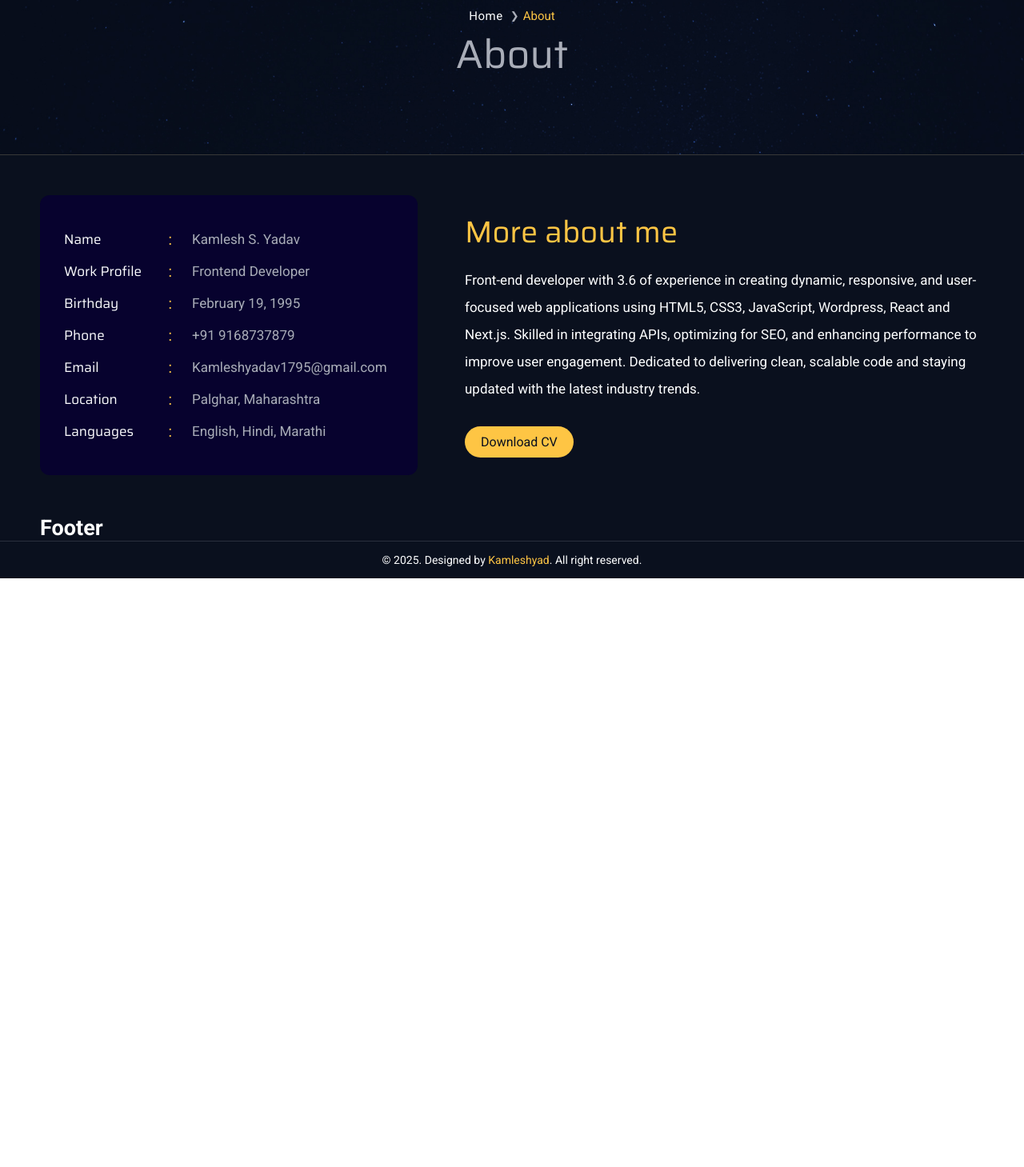
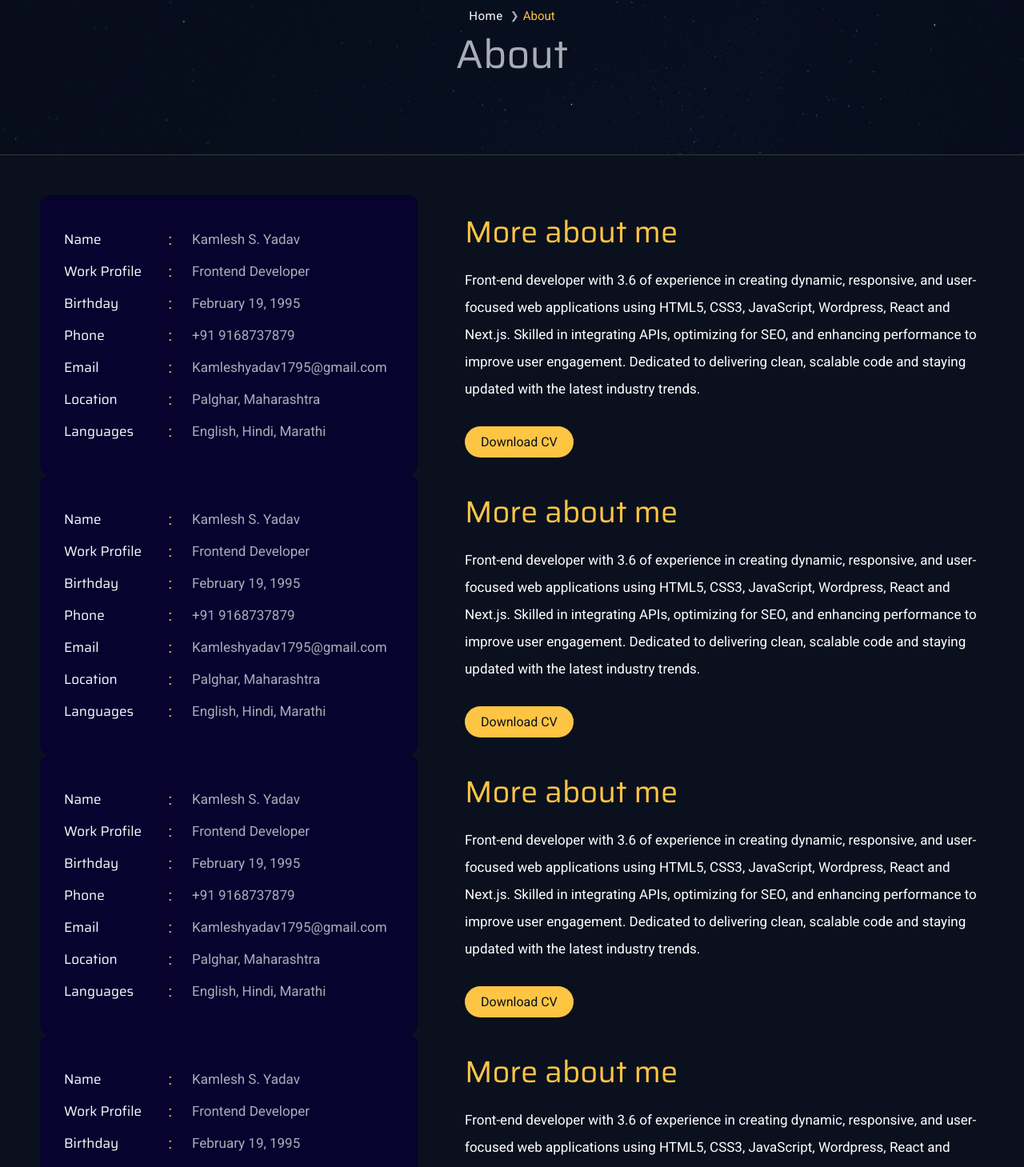
Before and after one commit to kamleshyad/next-portfolio, a Next.js app: page /about in a window 1280 px wide. Shown: the part 162-1621 px from the top of the page at 80% size. Before the commit the page ends 885 px from the top, so only its background shows below. Built offline with nearby package versions, Linux system fonts and the light colour scheme.

Commit message:
scroll issue solved

```diff
--- a/app/(pages)/about/page.jsx
+++ b/app/(pages)/about/page.jsx
@@ -8,6 +8,10 @@ export default function About() {
         <section className={styles.aboutsec} aria-labelledby='about-me'>
             <Container container="lg-">
                 <Aboutsec />
+                <Aboutsec />
+                <Aboutsec />
+                <Aboutsec />
+                <Aboutsec />
             </Container>
         </section>
     )
--- /dev/null
+++ b/app/(pages)/layout.js
@@ -0,0 +1,14 @@
+import { Header } from "../_components/organisms/header/Header";
+import { Footer } from "../_components/organisms/footer/Footer";
+import { Copyright } from "../_components/organisms/copyright/Copyright";
+
+export default function Pagelayout({ children }) {
+    return (
+        <>
+            <Header />
+                <main>{children}</main>
+            <Footer />
+            <Copyright />
+        </>
+    )
+}
--- a/app/_components/molecules/scrolltop/Scrolltop.jsx
+++ /dev/null
@@ -1,14 +0,0 @@
-'use client';
-
-import { useEffect } from "react";
-import { usePathname } from "next/navigation";
-
-export const Scrolltop = () => {
-
-    const pathName = usePathname();
-    useEffect(() => {
-        window.scrollTo(0, 0);
-    }, [pathName]);
-
-    return null;
-}
--- a/app/layout.js
+++ b/app/layout.js
@@ -1,8 +1,4 @@
 import "./_assets/css/globals.scss";
-import { Header } from "./_components/organisms/header/Header";
-import { Footer } from "./_components/organisms/footer/Footer";
-import { Copyright } from "./_components/organisms/copyright/Copyright";
-import { Scrolltop } from "./_components/molecules/scrolltop/Scrolltop";
 
 export const metadata = {
     title: "Kamlesh | Frontend Developer Portfolio",
@@ -16,13 +12,7 @@ export default function RootLayout({ children }) {
     return (
       <html lang="en">
         <body>
-        <Header />
-          <main>
-            <Scrolltop />
               {children}
-          </main>
-        <Footer />
-        <Copyright />
         </body>
       </html>
     );
```
Lines whose indentation alone changed are shown as unchanged.
